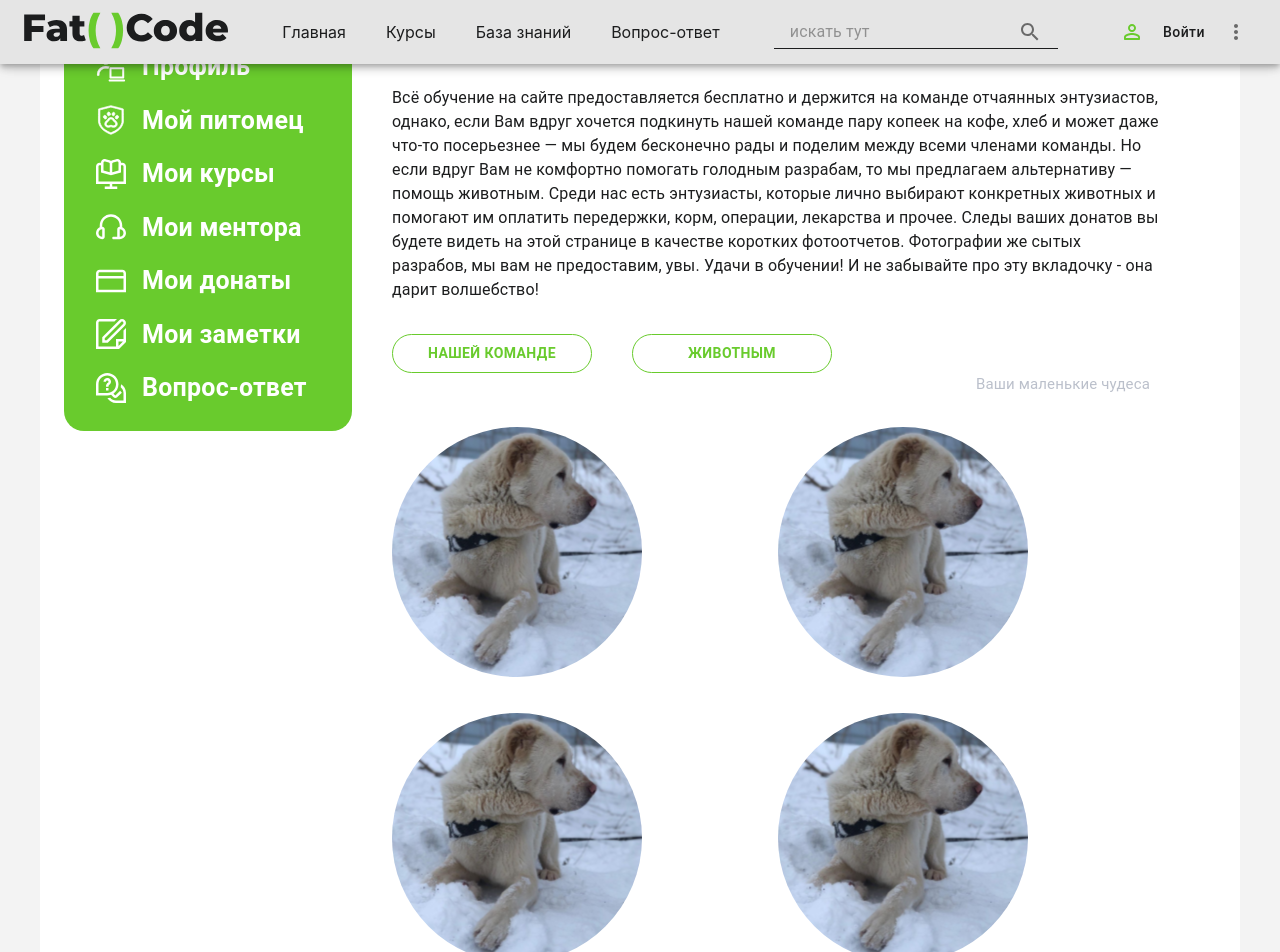
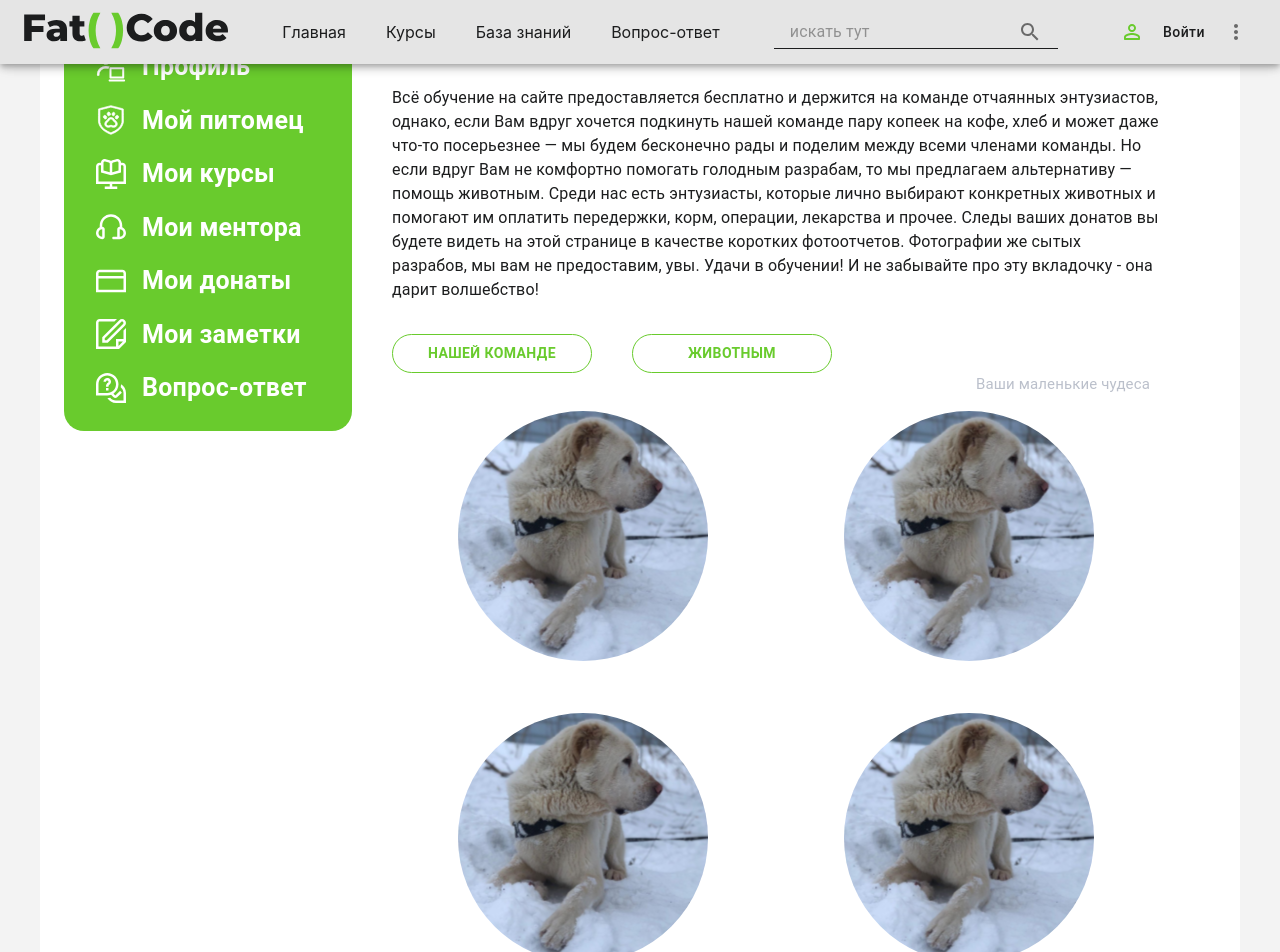
Before and after one commit to fox1206/fatcode-frontend, a Next.js app: page /profile/mydonats in a window 1280 px wide. Shown: the top 952 px of the page. Built offline with nearby package versions, Linux system fonts and the light colour scheme.

Commit message:
fix: update pages my donats

```diff
--- a/components/profile/mydonats/PetsDonats.tsx
+++ b/components/profile/mydonats/PetsDonats.tsx
@@ -7,52 +7,39 @@ import {PropsChildren} from "../../../types/PropsChildren";
 
 
 
-//Подправить что бы выводился списком
-const PetsDonats: React.FC<PropsChildren> = ({petsList}) => {
-    const [isHover, setIsHover] = useState(false);
-    const handleMouseOver = ()=>{
-        setIsHover(true)
+const PetsDonats: React.FC<PropsChildren> = ({ petsList }) => {
+  // обнулим для сброса
+  const [key, setKey] = useState(null);
 
-    }
-    const handleMouseOut = ()=>{
-        setIsHover(false)
-    }
+  return (
+      <ImageList>
+        {petsList.map(item => (
+          <Box key={item.key} onClick={() => setKey(item.key)} sx={{display: 'flex', flexDirection: 'column', alignItems: 'center', position: 'relative'}}>
+            <Avatar src={item.img}
+            sx={{
+              width: 250,
+              height: 250,
+              cursor: 'pointer',
+              marginBottom: 6,
+            }}/>
 
-  return(
-      <>
-          <ImageList>
-          {
-              petsList.map((item)=>(
-                  <ImageListItem
-                      key={item.key}
-                      onClick={handleMouseOver}
-                      onMouseOut={handleMouseOut}
-                      sx={{
-                          marginTop: 2,
-                          marginBottom: 2
-                      }}>
-                      { isHover ? (<>
-                          <Avatar
-                              src={item.img}
-                              sx={{
-                                  width: 250,
-                                  height: 250
-                              }}/>
-                          <Typography>fsdsd</Typography>
-                      </>) : (<>
-                          <Avatar
-                              src={item.img}
-                              sx={{
-                                  width: 250,
-                                  height: 250
-                              }}/>
-                      </> ) }
-                  </ImageListItem>
-              ))
-          }
-          </ImageList>
-      </>
-  )
-}
+            {/* вывод текста, проверка ключа, чтобы совпадал с выбранным*/}
+            {item.key === key && <Box
+            sx={{
+                position: 'absolute',
+                bottom: 0,
+                width: '80%',
+                padding: 2,
+                color: '#FFFFFF',
+                backgroundColor: '#69CB2D',
+                borderRadius: 4,
+            }}>
+                {item.text}
+            </Box>}
+          </Box>
+        ))}
+      </ImageList>
+    );
+  }
 
-export default PetsDonats
+export default PetsDonats;
--- a/pages/profile/mydonats.tsx
+++ b/pages/profile/mydonats.tsx
@@ -8,11 +8,11 @@ import PetsDonats from "../../components/profile/mydonats/PetsDonats";
 
 const Mydonats = () => {
     const petList = [
-        {key: 1, img: "/assets/image/svg/Dog.svg", text: "fsd"},
-        {key: 2, img: "/assets/image/svg/Dog.svg", text: "das"},
-        {key: 3, img: "/assets/image/svg/Dog.svg", text: "fvcx"},
-        {key: 4, img: "/assets/image/svg/Dog.svg", text: "fvc242x"},
-        {key: 5, img: "/assets/image/svg/Dog.svg", text: "fvxcvgdrfs"},
+        {key: 1, img: "/assets/image/svg/Dog.svg", text: "31 марта 2021 г переведено 1000р в “Центр помощи среднеазиатским овчаркам “Алабай 911””"},
+        {key: 2, img: "/assets/image/svg/Dog.svg", text: "Lorem Ipsum часто используемый в печати и вэб-дизайне. Lorem Ipsum является стандартной для текстов"},
+        {key: 3, img: "/assets/image/svg/Dog.svg", text: "31 марта 2021 г переведено 1000р в “Центр помощи среднеазиатским овчаркам “Алабай 911””"},
+        {key: 4, img: "/assets/image/svg/Dog.svg", text: "31 марта 2021 г переведено 1000р в “Центр помощи среднеазиатским овчаркам “Алабай 911””"},
+        {key: 5, img: "/assets/image/svg/Dog.svg", text: "31 марта 2021 г переведено 1000р в “Центр помощи среднеазиатским овчаркам “Алабай 911””"},
     ]
   return(
       <>
@@ -36,7 +36,8 @@ const Mydonats = () => {
                 "&: hover":{
                     color: "white",
                     background: "#69CB2D",
-                    border: "1px solid #69CB2D"
+                    border: "1px solid #69CB2D",
+                    transition: '.5s'
                 }}}>
                 Нашей команде
             </Button>
@@ -52,7 +53,8 @@ const Mydonats = () => {
                 "&: hover":{
                     color: "white",
                     background: "#69CB2D",
-                    border: "1px solid #69CB2D"
+                    border: "1px solid #69CB2D",
+                    transition: '.5s'
                 }}}>
                 Животным
             </Button>
```
